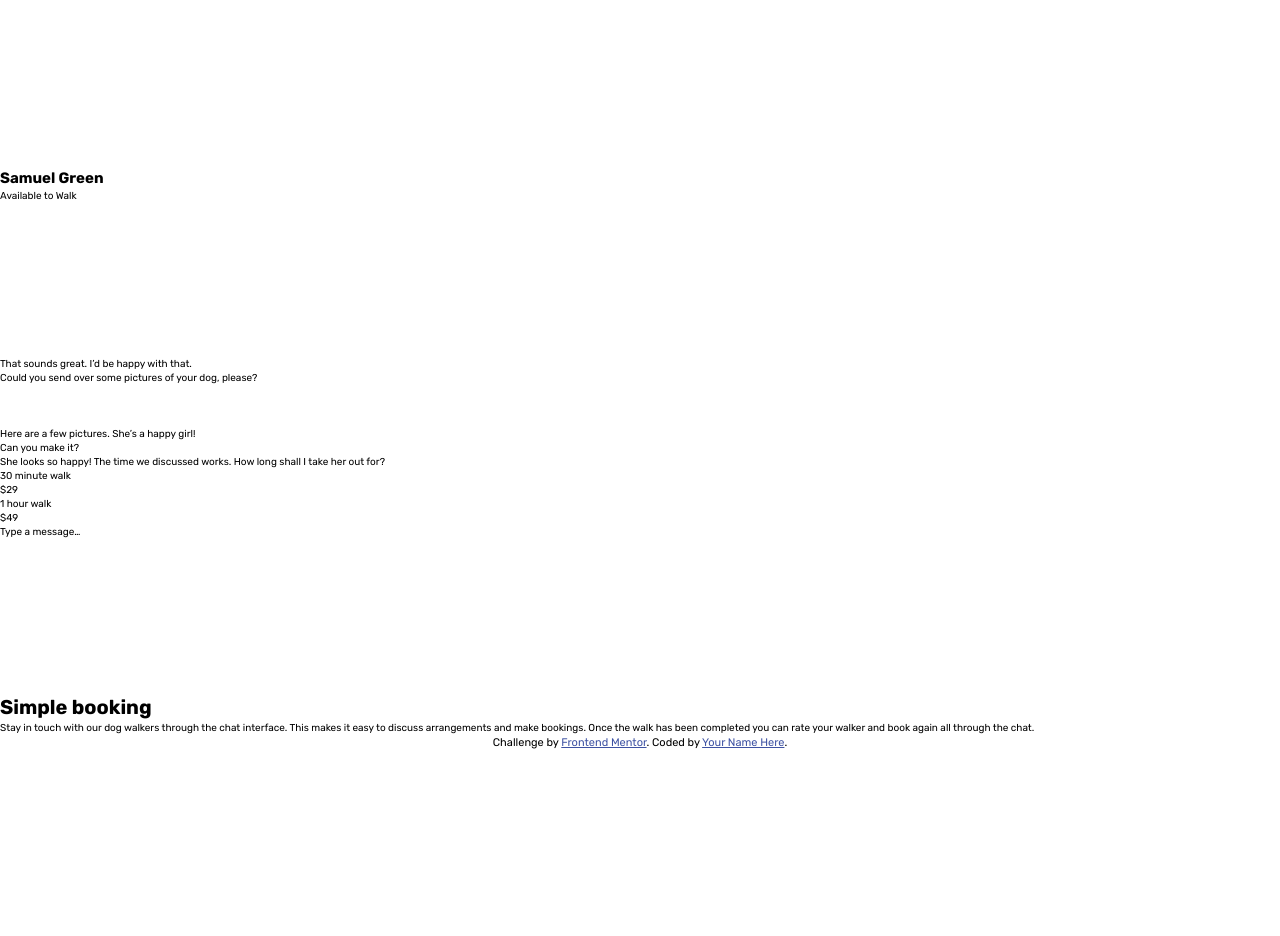
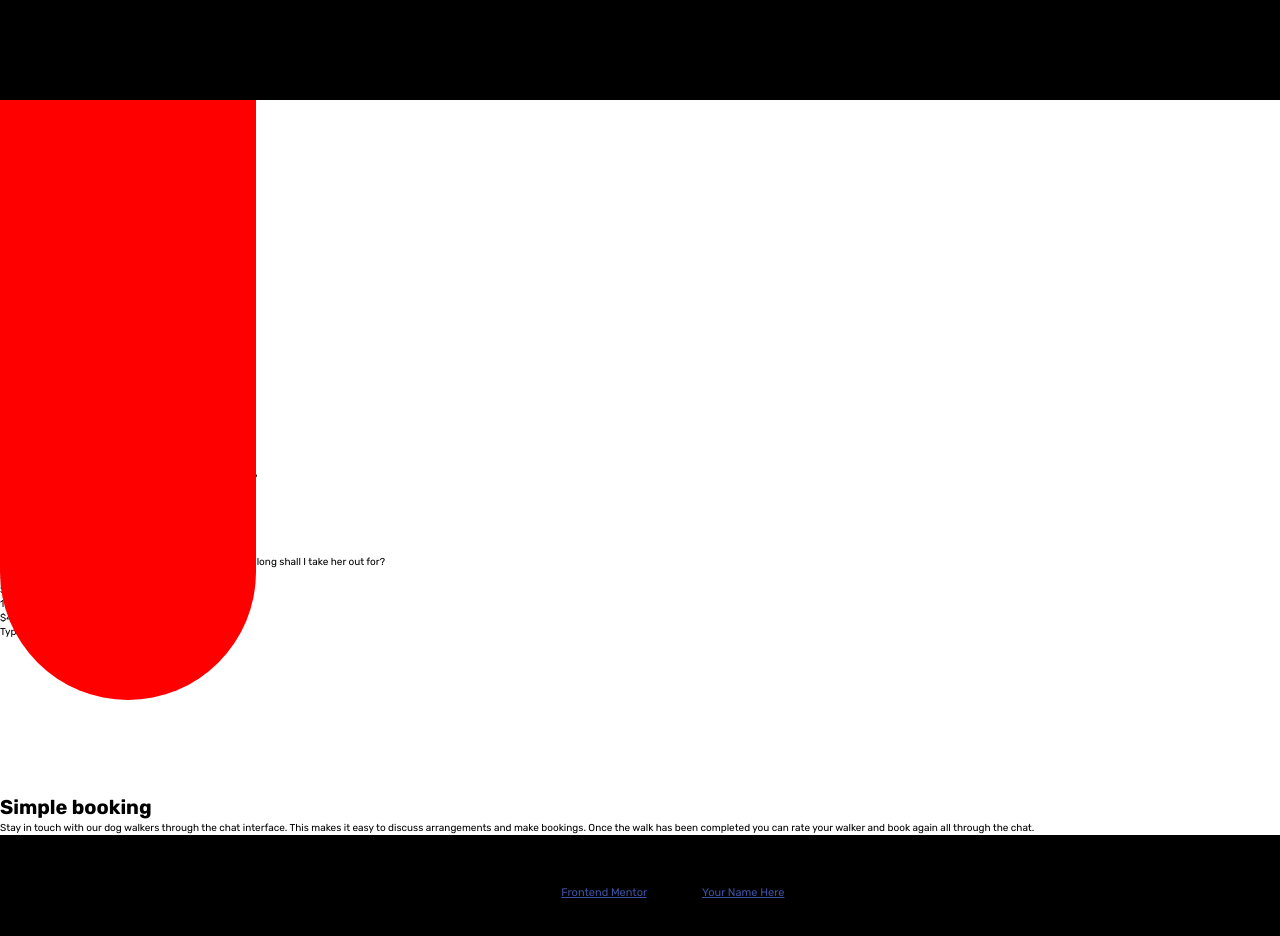
Before and after one commit to TrellixVulnTeam/chatApp_0KZ8, a website: page index.html in a window 1280 px wide. Before the commit the page ends 800 px from the top, so only its background shows below. Drawn offline with Linux system fonts and the light colour scheme.

Commit message:
added some markup

```diff
--- a/sass/base/_base.scss
+++ b/sass/base/_base.scss
@@ -11,7 +11,13 @@ html {
 }
 
 .container {
+  position: relative;
   line-height: 1.4;
   font-weight: 400;
   font-family: "Rubik", sans-serif;
+  background-color: #000;
+  padding: 10rem 0;
+  display: grid;
+  place-items: center;
+  grid-row-gap: 5rem;
 }
--- a/sass/pages/_home.scss
+++ b/sass/pages/_home.scss
@@ -1,6 +1,24 @@
 .app {
   &__container {
     background-color: hsl(0, 0%, 100%);
+    max-width: 144rem;
+    width: 100%;
+
+    &--bg-1,
+    &--bg-2 {
+      position: absolute;
+    }
+
+    &--bg-1 {
+      height: 60%;
+      width: 20%;
+      background-color: red;
+      border-bottom-right-radius: 18rem;
+      border-bottom-left-radius: 18rem;
+    }
+
+    &--bg-2 {
+    }
   }
 }
 
```
Also changed, not shown: css/style.css.
